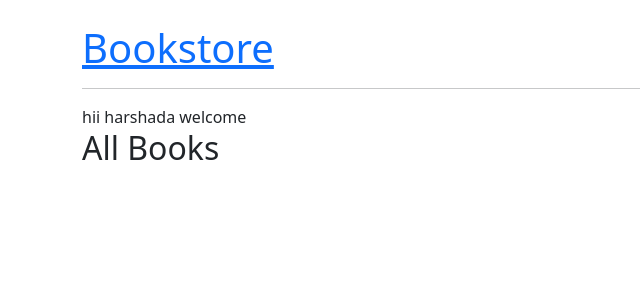
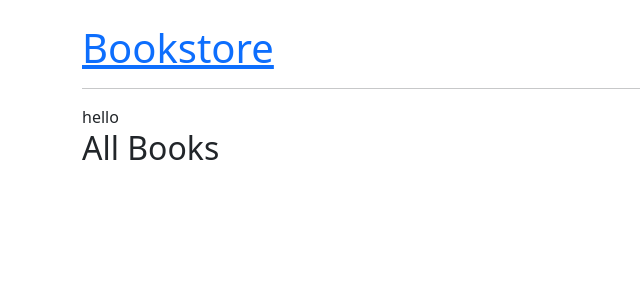
Before and after one commit to harshadakhorgade/CICD_Project, a Django app: page / in a window 1280 px wide. Shown: the top 300 px of the page, without its empty margins (0-640 px from the left). Run offline with Django 4.2, Linux system fonts and the light colour scheme.

Commit message:
cd update code

```diff
--- a/bookstore/templates/bookstore/book_list.html
+++ b/bookstore/templates/bookstore/book_list.html
@@ -1,7 +1,8 @@
 {% extends 'base.html' %}
 
 {% block content %}
-hii harshada welcome
+hello
+
   <h2>All Books</h2>
   {% comment %} <ul>
     {% for book in books %}
```
